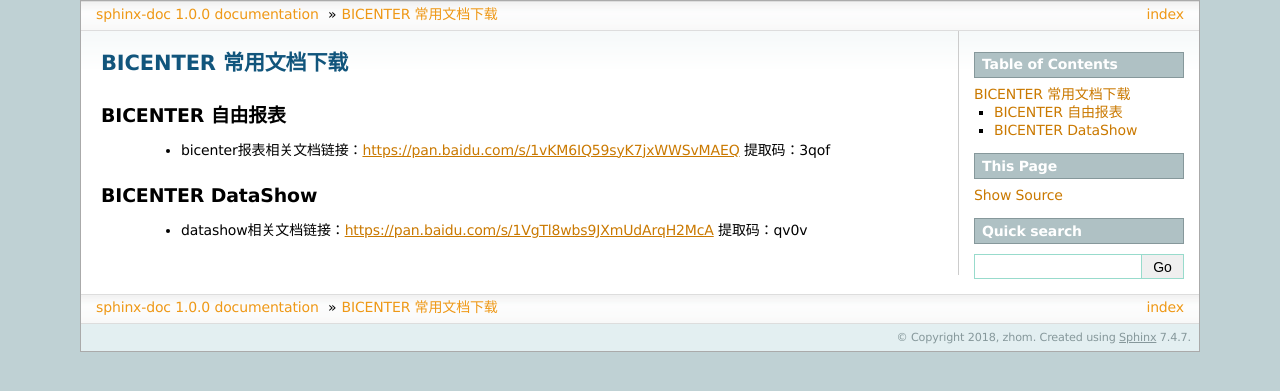
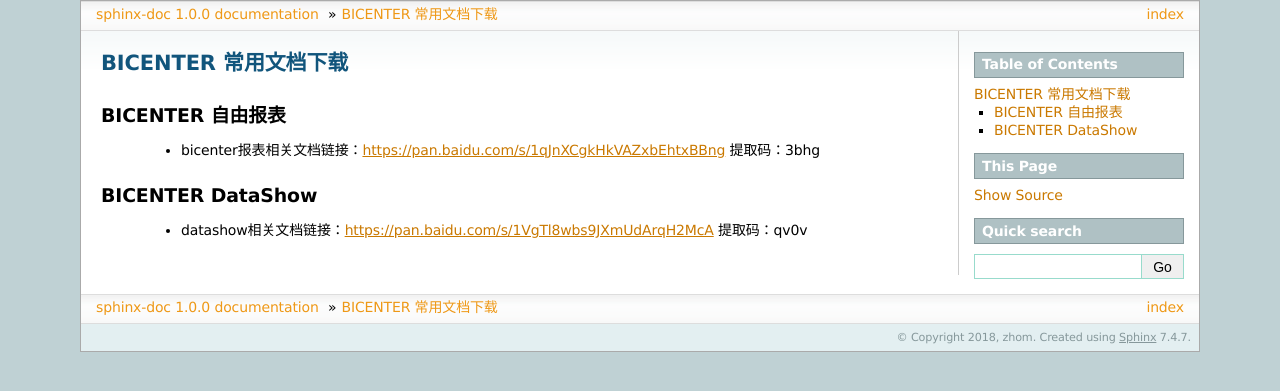
Before and after one commit to bicenter2019/bicenter-doc, a Sphinx documentation site: the page built from source/bicenter_doc.rst, in a window 1280 px wide. Shown: the top 391 px of the page. Built offline with Sphinx 7.4.7, drawn with Linux system fonts in a browser that asks for light colours.

Commit message:
Update bicenter_doc.rst

```diff
--- a/source/bicenter_doc.rst
+++ b/source/bicenter_doc.rst
@@ -6,7 +6,7 @@
 
 BICENTER 自由报表
 >>>>>>>>>>>>>>>>>>>>>>
- * bicenter报表相关文档链接：https://pan.baidu.com/s/1vKM6IQ59syK7jxWWSvMAEQ 提取码：3qof
+ * bicenter报表相关文档链接：https://pan.baidu.com/s/1qJnXCgkHkVAZxbEhtxBBng 提取码：3bhg
 
 
 BICENTER DataShow
```
